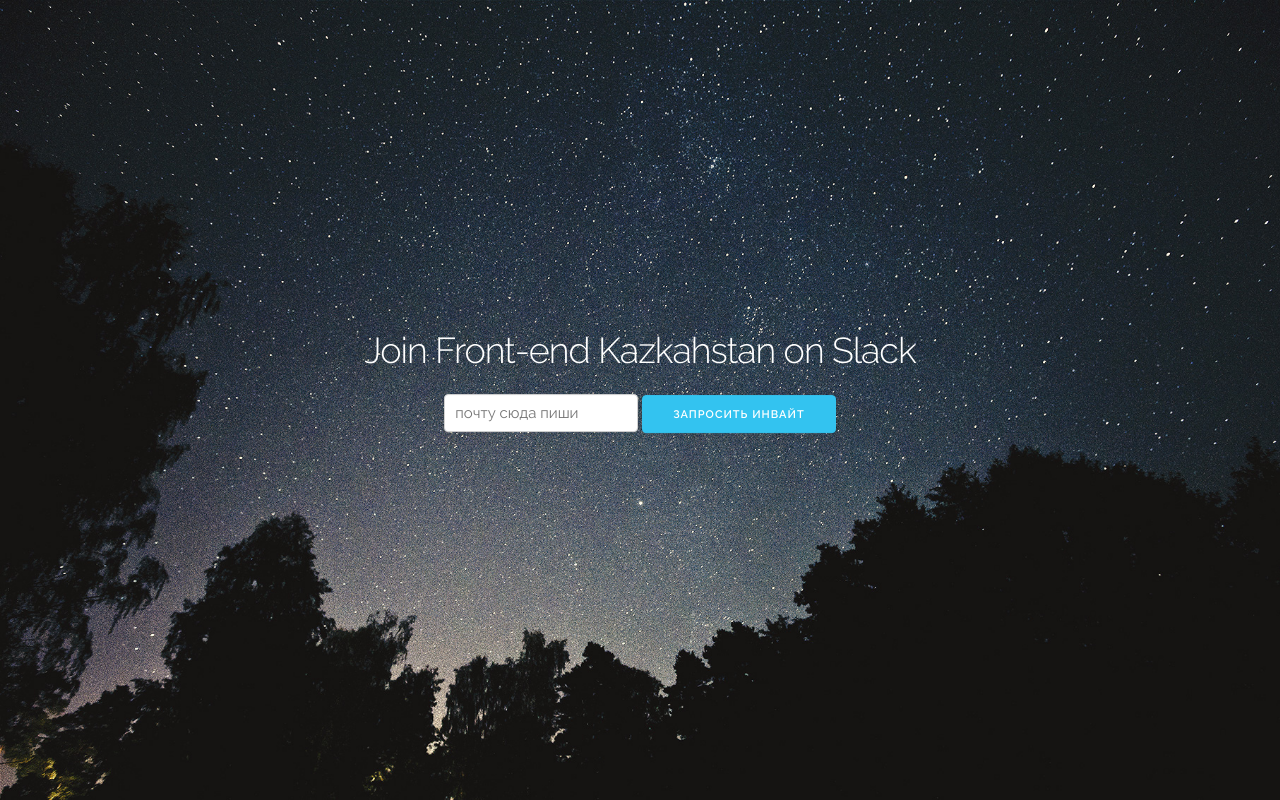
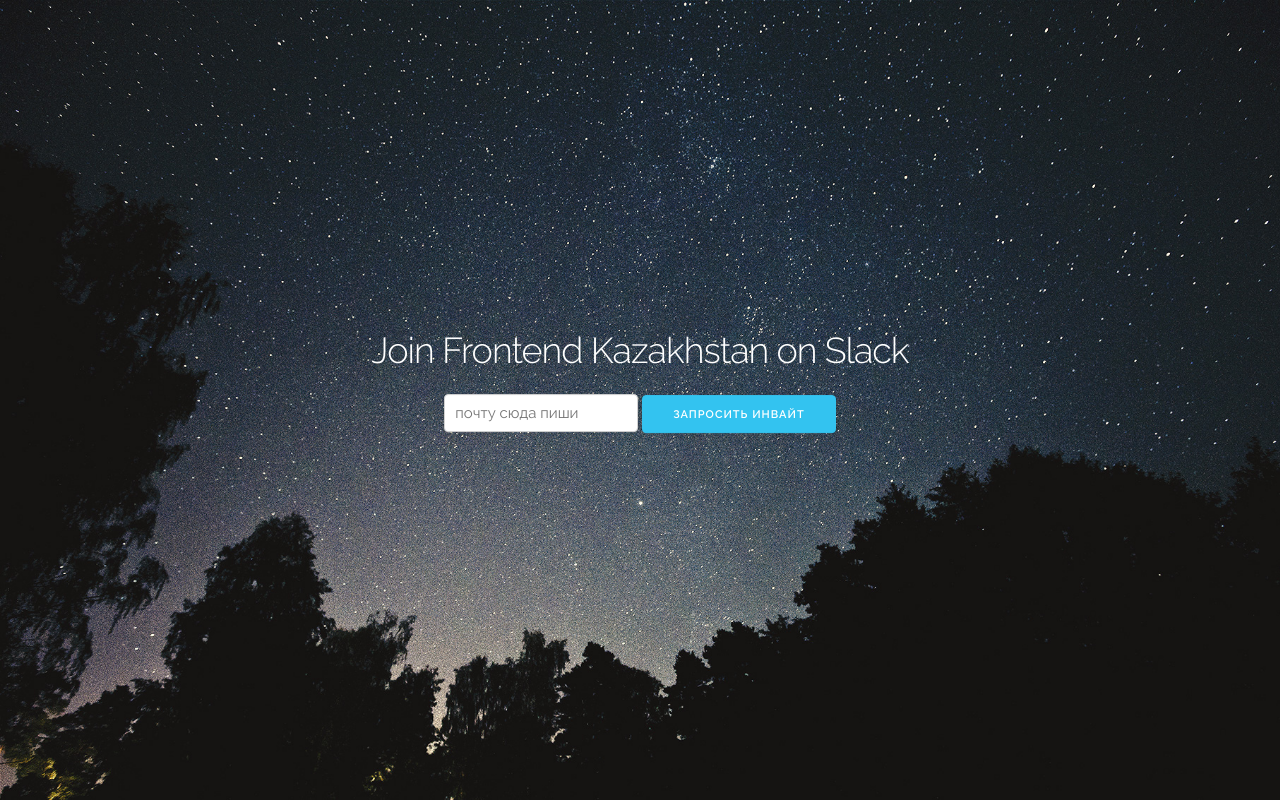
Before and after one commit to frontendkz/frontendkz.github.io, a plain HTML site: page index.html in a window 1280 px wide. Drawn offline with Linux system fonts and the light colour scheme.

Commit message:
fix typo

```diff
--- a/index.html
+++ b/index.html
@@ -59,7 +59,7 @@
   <div class="container">
     <div class="row inviter">
       <div class="twelwe column">
-        <h3>Join Front-end Kazkahstan on Slack</h3>
+        <h3>Join Frontend Kazakhstan on Slack</h3>
         <form action="">
           <input type="email" name="email" placeholder="почту сюда пиши" required>
           <input type="submit" value="Запросить инвайт" class="button-primary">
```
